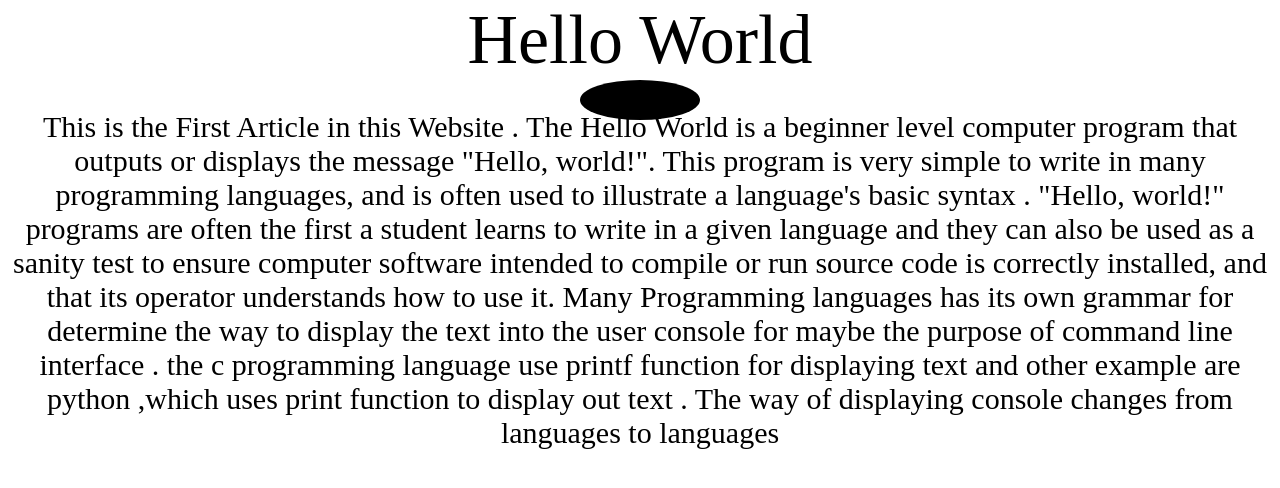
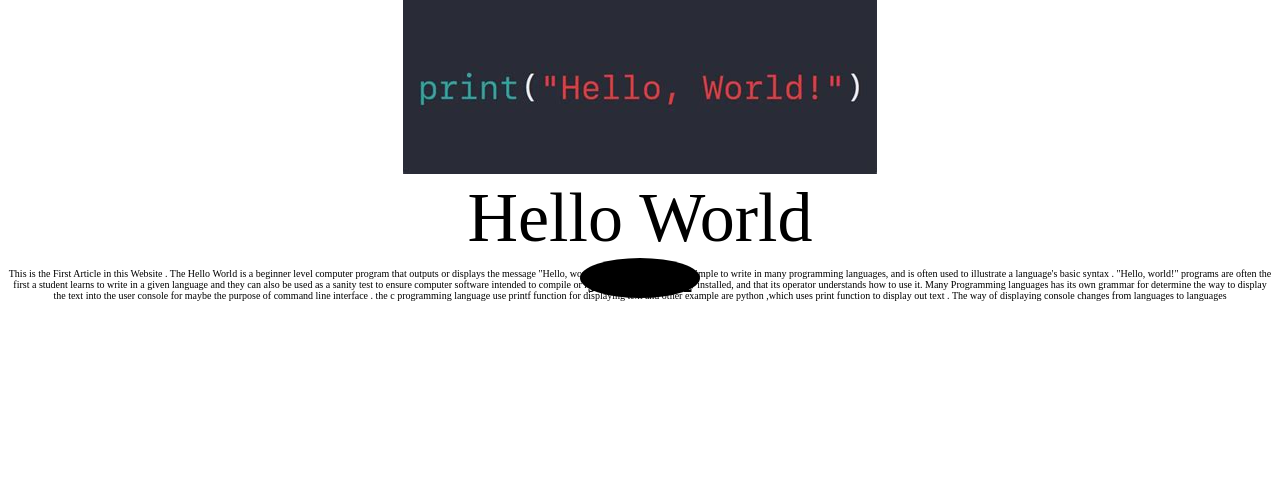
Before and after one commit to Itsr1ght/django_blog_site, a Django app: a page that uses article/templates/article_page.html in a window 1280 px wide. Shown: the part 97-585 px from the top of the page. Run offline with Django 4.2, Linux system fonts and the light colour scheme; data comes from the database, SQL or seed files in the repository; both versions use the stored data as it was after the commit.

Commit message:
Some article styling and changes

```diff
--- a/article/templates/article_page.html
+++ b/article/templates/article_page.html
@@ -3,6 +3,8 @@
 {% block content %}
 
 <div class="article">
+    <img src={{ article.image.url }}
+    <br>
     <div class="article_title">{{ article.title }}</div>
         <div class="date_position" >
             <div class="article_date_box"><p class="article_date">{{ article.date }}</p></div>
--- a/blog_website/settings.py
+++ b/blog_website/settings.py
@@ -123,6 +123,12 @@ STATICFILES_DIRS = (
     os.path.join(BASE_DIR,'static'),
 )
 
+
+MEDIA_URL = '/media/'
+
+MEDIA_ROOT = os.path.join(BASE_DIR ,'media')
+
+
 # Default primary key field type
 # https://docs.djangoproject.com/en/4.0/ref/settings/#default-auto-field
 
--- a/blog_website/urls.py
+++ b/blog_website/urls.py
@@ -1,6 +1,8 @@
 from django.contrib import admin
 from django.urls import path,include
 from django.contrib.staticfiles.urls import staticfiles_urlpatterns
+from django.conf.urls.static import static
+from django.conf import settings
 from . import views
 
 urlpatterns = [
@@ -11,3 +13,5 @@ urlpatterns = [
 ]
 
 urlpatterns += staticfiles_urlpatterns()
+
+urlpatterns += static(settings.MEDIA_URL,document_root=settings.MEDIA_ROOT)
--- a/static/article_style.css
+++ b/static/article_style.css
@@ -18,18 +18,19 @@
 .article_date_box {
     position: absolute;
     border-radius: 50%;
-    font-weight:250;
     width: 120px;
     height: 40px;
     border: 4px black;
-    padding: 0px;
     background-color: black;
+    text-align: center;
 }
 
 .article_date {
+    font-weight: 600;
+    font-size: large;
     text-align: center;
 }
 
 .article_desc {
-    font-size: 30px;
+    font-size: 10px;
 }
```
Also changed, not shown: db.sqlite3, media/hello_world.jpg (renamed from hello_world.jpg), media/hello_world_d5Nm3NU.jpg (added).
